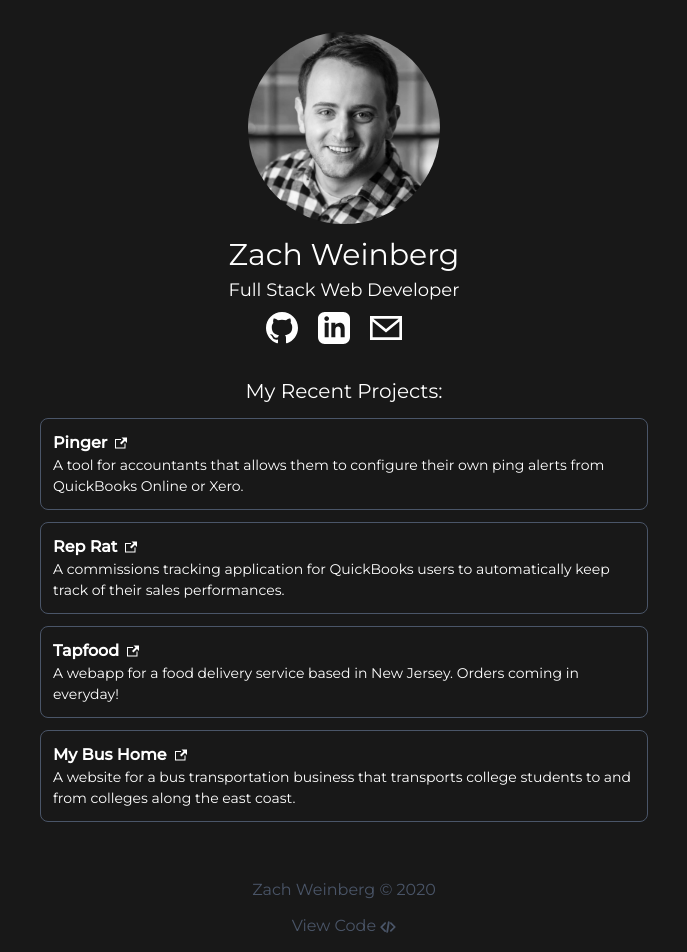
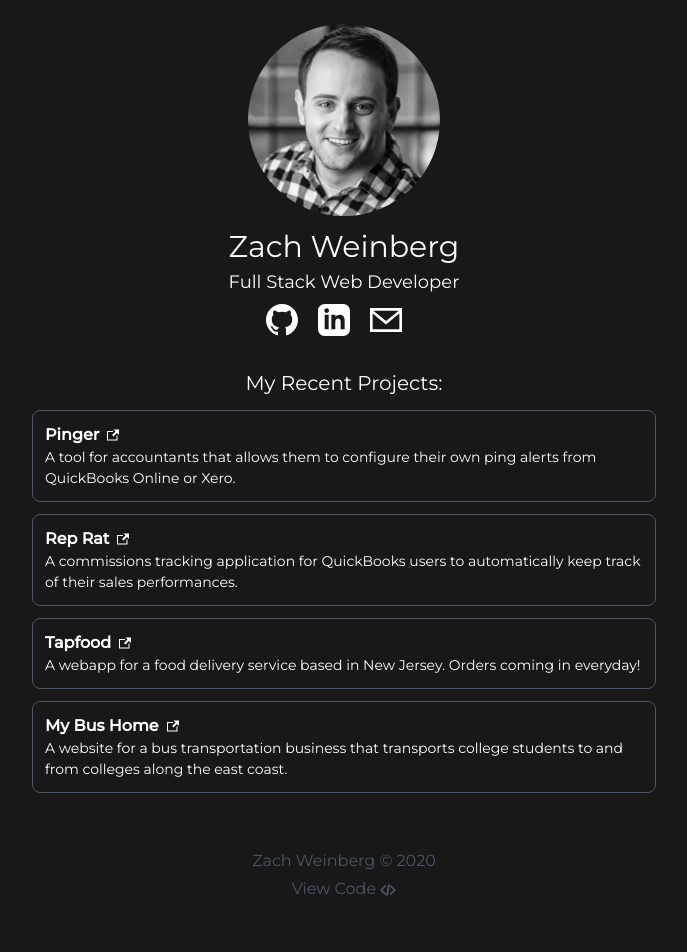
Before and after one commit to zachweinberg/personal-site, a Next.js app: page / in a window 1280 px wide. Shown: the top 952 px of the page, without its empty margins (296-983 px from the left). After the commit the page ends 925 px from the top, so only its background shows below. Built offline with nearby package versions, Linux system fonts and the light colour scheme.

Commit message:
padding change

```diff
--- a/components/Layout.js
+++ b/components/Layout.js
@@ -7,10 +7,10 @@ const Layout = ({ children }) => {
       <Head>
         <title>Zach Weinberg | Web Developer</title>
       </Head>
-      <main className="antialiased flex flex-col min-h-screen max-w-2xl mx-auto p-8 text-white">
+      <main className="antialiased flex flex-col min-h-screen max-w-2xl mx-auto p-6 text-white">
         {children}
         <footer className="text-center text-gray-700 mt-5">
-          <p className="mb-3">Zach Weinberg &copy; {new Date().getFullYear()}</p>
+          <p className="mb-1">Zach Weinberg &copy; {new Date().getFullYear()}</p>
           <a
             className="hover:text-gray-300 fade-color"
             href="https://github.com/zachweinberg/zachweinberg.com"
```
